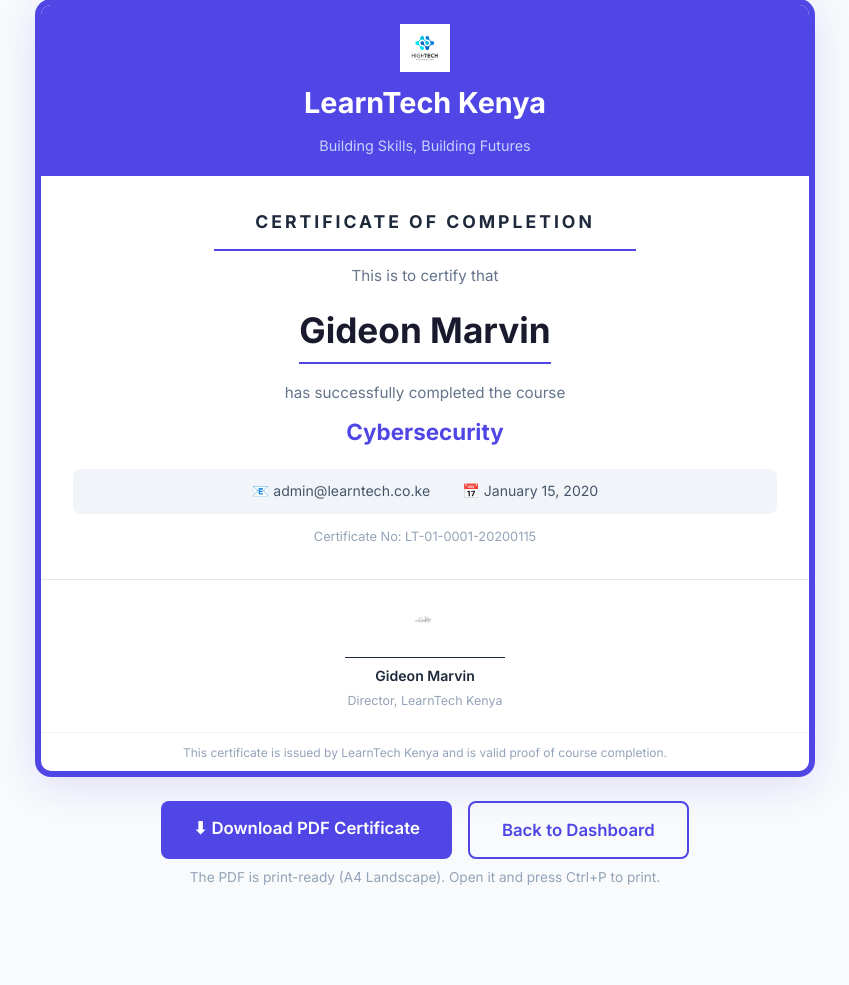
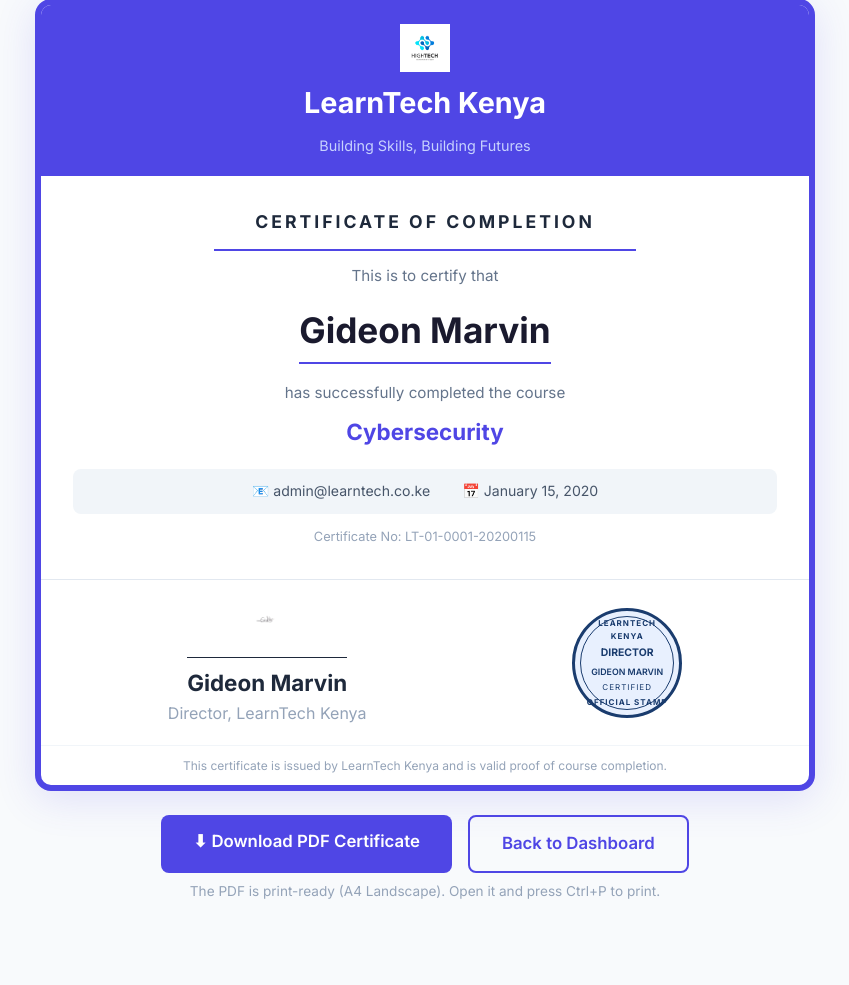
Before and after one commit to GIDEONMARVIN22/LEARNTECH, a Flask app: page /certificate/1 in a window 1280 px wide. Shown: the part 130-1115 px from the top of the page, without its empty margins (215-1064 px from the left). Run offline with Flask 3, Linux system fonts and the light colour scheme; a user stored in the database is signed in; tables that the repository leaves empty hold one stand-in row (values such as "Sample post").

Commit message:
final cleanup, stamp, signature, PDF viewer

```diff
--- a/app.py
+++ b/app.py
@@ -3,7 +3,7 @@ from flask_login import LoginManager, login_user, logout_user, login_required, c
 from werkzeug.security import generate_password_hash, check_password_hash
 from datetime import datetime
 from models import db, User, Course, Lesson, Enrollment, LessonProgress
-import io, os
+import io, os, math
 
 app = Flask(__name__)
 app.config['SECRET_KEY'] = os.environ.get('SECRET_KEY', 'learntech-secret-change-in-production')
@@ -31,11 +31,11 @@ def seed_data():
             'icon': '🔐',
             'description': 'Learn ethical hacking, network security, threat analysis, and how to protect systems from cyber attacks.',
             'lessons': [
-                ('Introduction to Cybersecurity', 'Cybersecurity is the practice of protecting systems, networks, and programs from digital attacks. In this lesson, we cover the CIA Triad: Confidentiality, Integrity, and Availability — the three pillars of information security.\n\nKey concepts:\n- Threats vs Vulnerabilities\n- Types of attackers (black hat, white hat, grey hat)\n- Common attack vectors'),
-                ('Network Security Basics', 'Networks are the backbone of modern communication. Securing them is critical.\n\nTopics covered:\n- Firewalls and how they work\n- VPNs (Virtual Private Networks)\n- Intrusion Detection Systems (IDS)\n- Common network attacks: DDoS, Man-in-the-Middle, Packet Sniffing'),
-                ('Ethical Hacking & Penetration Testing', 'Ethical hackers (penetration testers) are hired to find vulnerabilities before malicious hackers do.\n\nYou will learn:\n- Phases of penetration testing: Reconnaissance, Scanning, Exploitation, Reporting\n- Tools: Nmap, Metasploit, Wireshark\n- Writing a penetration test report'),
-                ('Cryptography Fundamentals', 'Cryptography is the art of securing information.\n\nCovered topics:\n- Symmetric vs Asymmetric encryption\n- SSL/TLS protocols\n- Hashing algorithms: MD5, SHA-256\n- Public Key Infrastructure (PKI)'),
-                ('Incident Response & Recovery', 'When a breach happens, how you respond matters.\n\nLearn:\n- Incident response lifecycle\n- Digital forensics basics\n- Creating an incident response plan\n- Business continuity and disaster recovery'),
+                ('Introduction to Cybersecurity', ''),
+                ('Network Security Basics', ''),
+                ('Ethical Hacking & Penetration Testing', ''),
+                ('Cryptography Fundamentals', ''),
+                ('Incident Response & Recovery', ''),
             ]
         },
         {
@@ -43,11 +43,11 @@ def seed_data():
             'icon': '🎨',
             'description': 'Master visual communication, typography, color theory, and design tools to create stunning graphics.',
             'lessons': [
-                ('Design Principles & Elements', 'Great design starts with understanding the fundamentals.\n\nCore principles:\n- Balance, Contrast, Alignment, Repetition, Proximity\n- Elements: Line, Shape, Color, Texture, Space\n- Visual hierarchy and how the eye moves across a design'),
-                ('Color Theory', 'Color is one of the most powerful tools in a designer\'s toolkit.\n\nTopics:\n- The color wheel: primary, secondary, tertiary colors\n- Color harmonies: complementary, analogous, triadic\n- Psychology of color in branding\n- Working with hex codes and RGB/CMYK'),
-                ('Typography', 'Typography is the art of arranging type to make written language legible and appealing.\n\nLearn:\n- Serif vs Sans-serif fonts\n- Font pairing techniques\n- Kerning, leading, and tracking\n- Choosing fonts for different contexts'),
-                ('Logo & Brand Identity Design', 'A logo is the face of a brand.\n\nCovered:\n- Logo design process: brief, research, sketching, digitizing\n- Types of logos: wordmark, lettermark, icon, combination\n- Creating brand guidelines\n- File formats: SVG, PNG, PDF'),
-                ('Digital Tools: Canva & Figma', 'Get hands-on with industry-standard design tools.\n\nYou will learn:\n- Canva for quick social media graphics\n- Figma for UI/UX and collaborative design\n- Exporting assets for web and print\n- Building a design portfolio'),
+                ('Design Principles & Elements', ''),
+                ('Color Theory', ''),
+                ('Typography', ''),
+                ('Logo & Brand Identity Design', ''),
+                ('Digital Tools: Canva & Figma', ''),
             ]
         },
         {
@@ -55,11 +55,11 @@ def seed_data():
             'icon': '💻',
             'description': 'Build modern websites and web apps using HTML, CSS, JavaScript, and backend technologies.',
             'lessons': [
-                ('HTML Fundamentals', 'HTML (HyperText Markup Language) is the skeleton of every webpage.\n\nLearn:\n- Document structure: DOCTYPE, html, head, body\n- Semantic elements: header, nav, main, footer, article\n- Forms, tables, and media elements\n- Accessibility best practices'),
-                ('CSS Styling & Layouts', 'CSS brings your HTML to life with styles and layouts.\n\nTopics:\n- Selectors, specificity, and the cascade\n- Box model: margin, border, padding, content\n- Flexbox and CSS Grid\n- Responsive design with media queries'),
-                ('JavaScript Essentials', 'JavaScript makes websites interactive.\n\nCovered:\n- Variables, data types, functions\n- DOM manipulation\n- Events and event listeners\n- Fetch API and working with JSON'),
-                ('Backend with Python & Flask', 'Build server-side applications with Python.\n\nLearn:\n- Setting up a Flask application\n- Routes and templates (Jinja2)\n- Working with databases using SQLAlchemy\n- User authentication and sessions'),
-                ('Deploying Your Website', 'Get your website live on the internet.\n\nTopics:\n- Hosting options: shared hosting, VPS, cloud\n- Deploying to platforms like Render or Railway\n- Domain names and DNS\n- SSL certificates and HTTPS'),
+                ('HTML Fundamentals', ''),
+                ('CSS Styling & Layouts', ''),
+                ('JavaScript Essentials', ''),
+                ('Backend with Python & Flask', ''),
+                ('Deploying Your Website', ''),
             ]
         },
         {
@@ -67,11 +67,11 @@ def seed_data():
             'icon': '🖥️',
             'description': 'Build a solid foundation in computer usage, Microsoft Office, internet safety, and digital literacy.',
             'lessons': [
-                ('Introduction to Computers', 'Understand how computers work and the key components.\n\nTopics:\n- Hardware vs Software\n- Input and output devices\n- CPU, RAM, Storage explained simply\n- Operating systems: Windows, macOS, Linux'),
-                ('File Management & Organization', 'Stay organized and productive on your computer.\n\nLearn:\n- Creating, moving, copying, and deleting files\n- Folder structures and naming conventions\n- Using search to find files quickly\n- Cloud storage: Google Drive, OneDrive'),
-                ('Microsoft Office Essentials', 'Office tools are used in almost every workplace.\n\nCovered:\n- Word: formatting documents, tables, mail merge\n- Excel: formulas, charts, data sorting\n- PowerPoint: creating professional presentations\n- Outlook: email management and calendar'),
-                ('Internet & Email Safety', 'Stay safe online in today\'s connected world.\n\nLearn:\n- How the internet works\n- Identifying phishing emails and scams\n- Strong passwords and two-factor authentication\n- Safe browsing habits'),
-                ('Introduction to AI Tools', 'AI tools are transforming how we work.\n\nTopics:\n- What is Artificial Intelligence?\n- Using ChatGPT and AI assistants productively\n- AI tools for writing, images, and productivity\n- Ethical use of AI'),
+                ('Computer Basics', ''),
+                ('Microsoft Word', ''),
+                ('Microsoft Excel', ''),
+                ('Microsoft PowerPoint', ''),
+                ('Microsoft Publisher', ''),
             ]
         },
     ]
@@ -161,6 +161,22 @@ def enroll(course_id):
     if existing and existing.paid:
         return redirect(url_for('learn', course_id=course_id))
     if request.method == 'POST':
+        # Local test mode — bypass payment
+        if app.debug and request.form.get('test_mode'):
+            if existing:
+                existing.paid = True
+                existing.payment_ref = 'TEST-MODE'
+            else:
+                enrollment = Enrollment(
+                    user_id=current_user.id,
+                    course_id=course_id,
+                    paid=True,
+                    payment_ref='TEST-MODE'
+                )
+                db.session.add(enrollment)
+            db.session.commit()
+            flash('Test mode: enrolled successfully!', 'success')
+            return redirect(url_for('learn', course_id=course_id))
         try:
             from pesapal import submit_order, register_ipn
 
@@ -395,6 +411,71 @@ def download_certificate(course_id):
     c.setFont('Helvetica', 9)
     c.drawCentredString(page_w / 2, page_h - 355, f'Certificate No: {cert_number}')
 
+    # ── Director's Stamp ─────────────────────────────────────────────────────
+    stamp_x = page_w * 0.78
+    stamp_y = 90
+    stamp_r = 52
+
+    # Outer circle
+    c.setStrokeColor(colors.HexColor('#1a3c6e'))
+    c.setLineWidth(3)
+    c.circle(stamp_x, stamp_y, stamp_r, fill=0, stroke=1)
+
+    # Inner circle
+    c.setLineWidth(1.5)
+    c.circle(stamp_x, stamp_y, stamp_r - 7, fill=0, stroke=1)
+
+    # Fill with light blue tint
+    c.setFillColor(colors.HexColor('#e8f0fe'))
+    c.circle(stamp_x, stamp_y, stamp_r - 8, fill=1, stroke=0)
+
+    # Top curved text — "LEARNTECH KENYA"
+    c.setFillColor(colors.HexColor('#1a3c6e'))
+    c.setFont('Helvetica-Bold', 7)
+    top_text = 'LEARNTECH KENYA'
+    angle_start = 155
+    angle_end = 25
+    angle_step = (angle_end - angle_start) / (len(top_text) - 1)
+    for i, ch in enumerate(top_text):
+        angle = math.radians(angle_start + i * angle_step)
+        cx = stamp_x + (stamp_r - 4) * math.cos(angle)
+        cy = stamp_y + (stamp_r - 4) * math.sin(angle)
+        c.saveState()
+        c.translate(cx, cy)
+        c.rotate(math.degrees(angle) - 90)
+        c.drawCentredString(0, 0, ch)
+        c.restoreState()
+
+    # Bottom curved text — "OFFICIAL STAMP"
+    c.setFont('Helvetica-Bold', 7)
+    bot_text = 'OFFICIAL STAMP'
+    angle_start2 = -155
+    angle_end2 = -25
+    angle_step2 = (angle_end2 - angle_start2) / (len(bot_text) - 1)
+    for i, ch in enumerate(bot_text):
+        angle = math.radians(angle_start2 + i * angle_step2)
+        cx = stamp_x + (stamp_r - 4) * math.cos(angle)
+        cy = stamp_y + (stamp_r - 4) * math.sin(angle)
+        c.saveState()
+        c.translate(cx, cy)
+        c.rotate(math.degrees(angle) + 90)
+        c.drawCentredString(0, 0, ch)
+        c.restoreState()
+
+    # Center text
+    c.setFillColor(colors.HexColor('#1a3c6e'))
+    c.setFont('Helvetica-Bold', 8)
+    c.drawCentredString(stamp_x, stamp_y + 10, 'DIRECTOR')
+    c.setFont('Helvetica', 7)
+    c.drawCentredString(stamp_x, stamp_y, 'GIDEON MARVIN')
+    c.setFont('Helvetica', 6)
+    c.drawCentredString(stamp_x, stamp_y - 10, 'CERTIFIED')
+
+    # Star decorations
+    c.setFont('ZapfDingbats', 7)
+    c.drawCentredString(stamp_x - 18, stamp_y - 22, '\x4a')
+    c.drawCentredString(stamp_x + 18, stamp_y - 22, '\x4a')
+
     # ── Signature ────────────────────────────────────────────────────────────
     sig_y = 80
     sig_img = os.path.join(os.path.dirname(__file__), 'static', 'signature.png')
@@ -407,11 +488,11 @@ def download_certificate(course_id):
     c.setLineWidth(1)
     c.line(page_w * 0.35, sig_y + 16, page_w * 0.65, sig_y + 16)
     c.setFillColor(colors.HexColor('#1e293b'))
-    c.setFont('Helvetica-Bold', 10)
+    c.setFont('Helvetica-Bold', 20)
     c.drawCentredString(page_w * 0.5, sig_y + 4, 'Gideon Marvin')
-    c.setFont('Helvetica', 9)
+    c.setFont('Helvetica', 14)
     c.setFillColor(colors.HexColor('#64748b'))
-    c.drawCentredString(page_w * 0.5, sig_y - 8, 'Director, LearnTech Kenya')
+    c.drawCentredString(page_w * 0.5, sig_y - 14, 'Director, LearnTech Kenya')
 
     # ── Bottom seal text ─────────────────────────────────────────────────────
     c.setFillColor(colors.HexColor('#94a3b8'))
--- a/static/css/style.css
+++ b/static/css/style.css
@@ -181,8 +181,8 @@ body { font-family: 'Inter', sans-serif; background: var(--bg); color: var(--tex
 .cert-sig { text-align: center; }
 .sig-img { height: 55px; object-fit: contain; display: block; margin: 0 auto .2rem; }
 .sig-line { width: 160px; border-top: 1.5px solid #1e293b; margin: 0 auto .4rem; }
-.cert-sig p { font-size: .88rem; font-weight: 600; color: #1e293b; }
-.cert-sig small { font-size: .78rem; color: #94a3b8; }
+.cert-sig p { font-size: 1.4rem; font-weight: 700; color: #1e293b; }
+.cert-sig small { font-size: 1rem; color: #94a3b8; }
 .cert-fine { text-align: center; font-size: .75rem; color: #94a3b8; padding: .6rem 1rem; border-top: 1px solid #f1f5f9; }
 .cert-actions { display: flex; gap: 1rem; margin-top: 1.5rem; flex-wrap: wrap; justify-content: center; }
 
@@ -218,3 +218,31 @@ footer { text-align: center; padding: 2rem; color: var(--muted); font-size: .85r
     .hero { padding: 3rem 1rem 2rem; }
     .hero-stats { gap: 1.5rem; }
 }
+
+/* ── PDF Viewer ── */
+.pdf-viewer-wrap { margin-top: 1.5rem; border: 1px solid var(--border); border-radius: var(--radius); overflow: hidden; }
+.pdf-header { display: flex; justify-content: space-between; align-items: center;
+    padding: .8rem 1.2rem; background: #1e293b; color: #e2e8f0; font-size: .9rem; font-weight: 600; }
+.pdf-iframe { width: 100%; height: 700px; border: none; display: block; }
+@media (max-width: 768px) { .pdf-iframe { height: 400px; } }
+
+/* ── Director Stamp ── */
+.cert-footer { display: flex; justify-content: space-around; align-items: center; padding: 1.2rem 2rem; border-top: 1px solid #e2e8f0; flex-wrap: wrap; gap: 1rem; }
+.cert-stamp { display: flex; align-items: center; justify-content: center; }
+.stamp-outer {
+    width: 110px; height: 110px; border-radius: 50%;
+    border: 3px solid #1a3c6e;
+    display: flex; align-items: center; justify-content: center;
+    background: #e8f0fe;
+    position: relative;
+}
+.stamp-inner {
+    width: 94px; height: 94px; border-radius: 50%;
+    border: 1.5px solid #1a3c6e;
+    display: flex; flex-direction: column; align-items: center; justify-content: center;
+    text-align: center; padding: .3rem;
+}
+.stamp-top, .stamp-bottom { font-size: .5rem; font-weight: 700; color: #1a3c6e; letter-spacing: 1px; margin: 1px 0; }
+.stamp-title { font-size: .65rem; font-weight: 700; color: #1a3c6e; margin: 2px 0; }
+.stamp-name { font-size: .55rem; font-weight: 600; color: #1a3c6e; margin: 1px 0; }
+.stamp-cert { font-size: .5rem; color: #1a3c6e; margin: 1px 0; letter-spacing: 1px; }
--- a/templates/certificate.html
+++ b/templates/certificate.html
@@ -35,6 +35,17 @@
                 <p>Gideon Marvin</p>
                 <small>Director, LearnTech Kenya</small>
             </div>
+            <div class="cert-stamp">
+                <div class="stamp-outer">
+                    <div class="stamp-inner">
+                        <p class="stamp-top">LEARNTECH KENYA</p>
+                        <p class="stamp-title">DIRECTOR</p>
+                        <p class="stamp-name">GIDEON MARVIN</p>
+                        <p class="stamp-cert">CERTIFIED</p>
+                        <p class="stamp-bottom">OFFICIAL STAMP</p>
+                    </div>
+                </div>
+            </div>
         </div>
         <p class="cert-fine">This certificate is issued by LearnTech Kenya and is valid proof of course completion.</p>
     </div>
```
Also changed, not shown: templates/course.html (+26 -0 lines), templates/enroll.html (+10 -0 lines), 8 other files.
